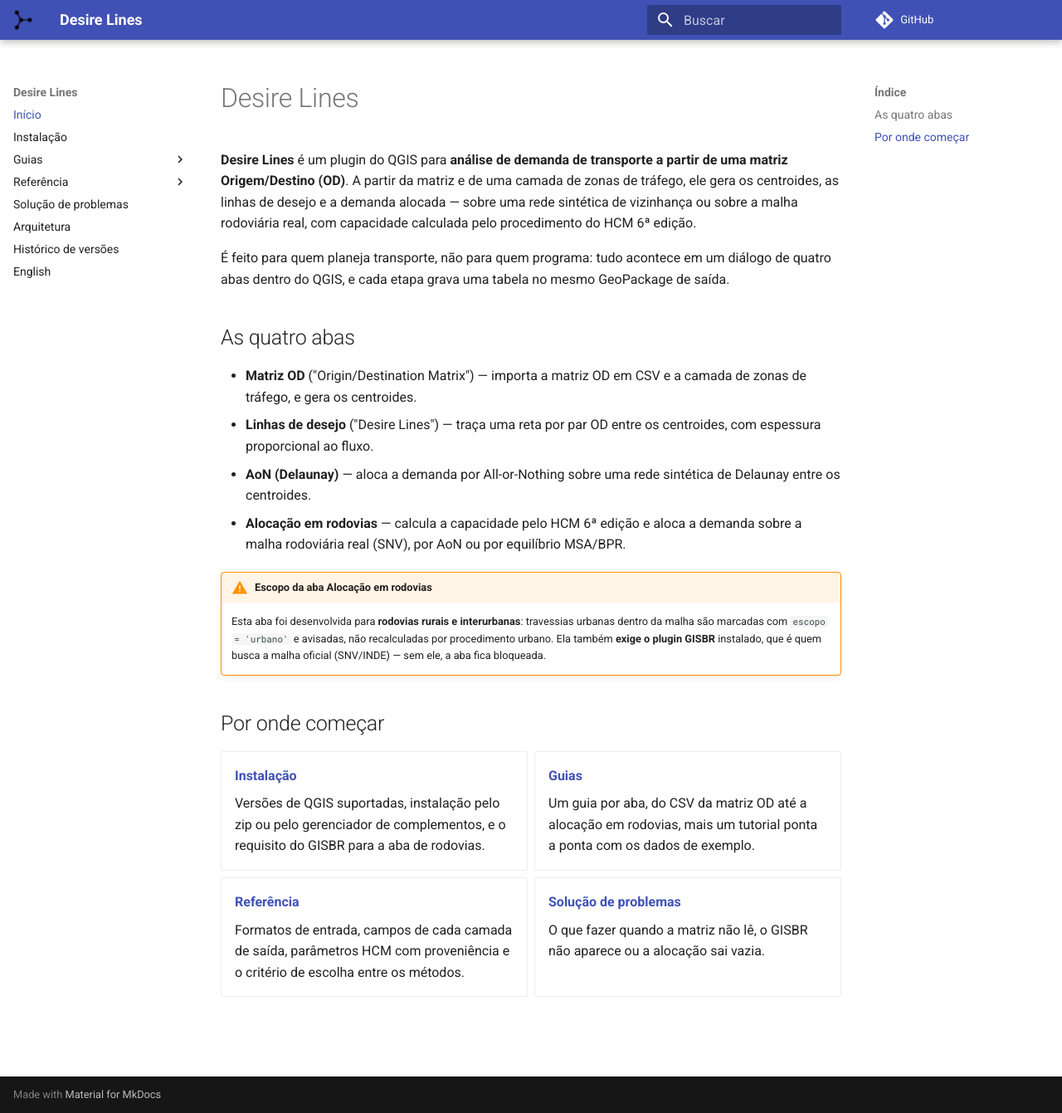
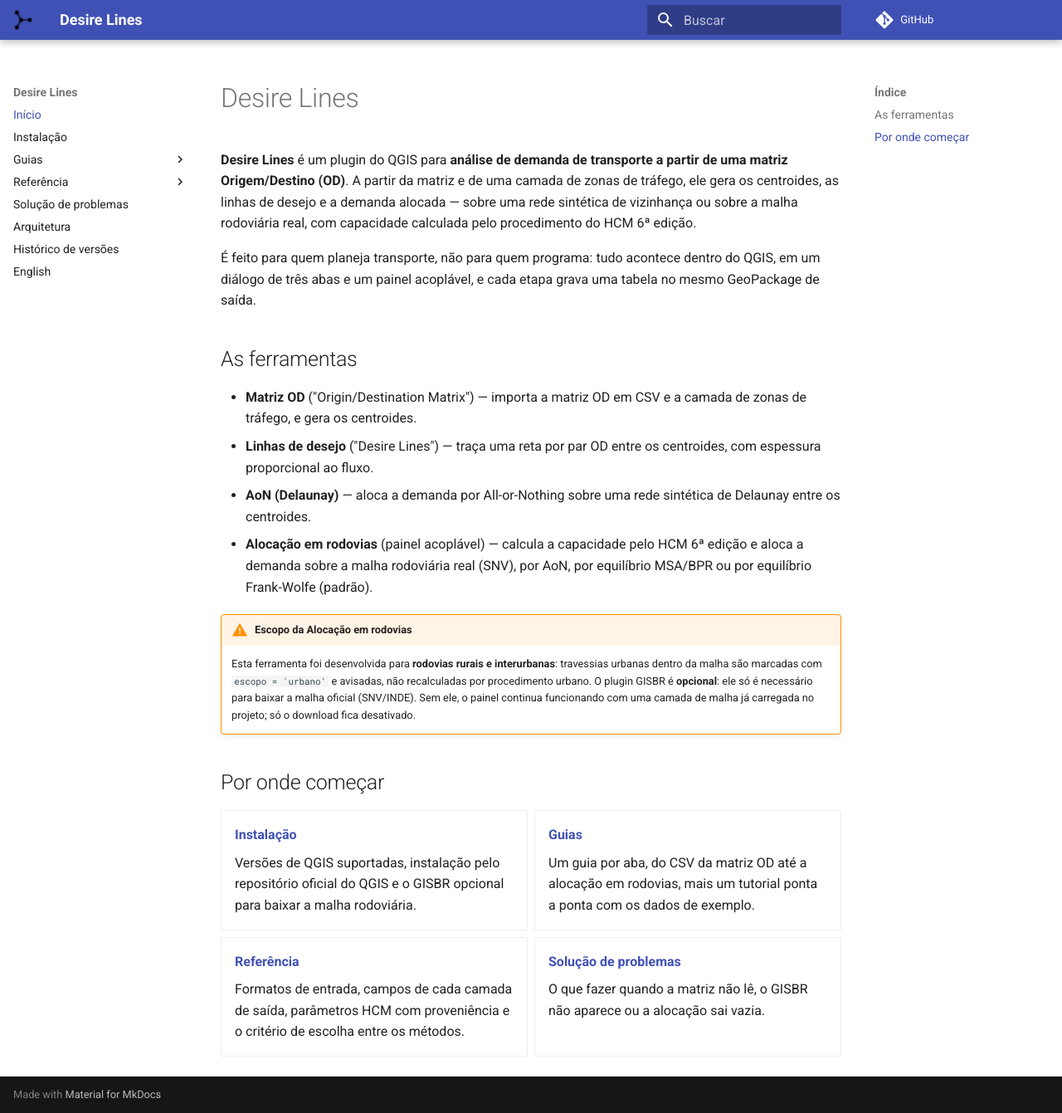
Before and after one commit to d-camargo/desire_lines, an MkDocs documentation site: the page built from docs/index.md, in a window 1280 px wide and 1341 px high. Shown: the whole window at 83% size. Built offline with MkDocs 1.6.1 and Material for MkDocs 9.7.7, drawn with Linux system fonts in a browser that asks for light colours; comment, search, counter and statistics services are not loaded.

Commit message:
docs: tira instalação por ZIP e corrige o index sobre o GISBR
O plugin está no repositório oficial do QGIS; a instalação por ZIP e
seus três prints saem do README (EN/PT-BR), de instalacao.md e da página
em inglês. index.md: GISBR é opcional (só o download da malha depende
dele), alocação em rodovias é painel acoplável e tem Frank-Wolfe como
padrão.

Co-Authored-By: Claude Opus 5.5 <noreply@anthropic.com>

```diff
--- a/docs/index.md
+++ b/docs/index.md
@@ -6,11 +6,11 @@ tráfego, ele gera os centroides, as linhas de desejo e a demanda alocada — so
 rede sintética de vizinhança ou sobre a malha rodoviária real, com capacidade calculada
 pelo procedimento do HCM 6ª edição.
 
-É feito para quem planeja transporte, não para quem programa: tudo acontece em um
-diálogo de quatro abas dentro do QGIS, e cada etapa grava uma tabela no mesmo
-GeoPackage de saída.
+É feito para quem planeja transporte, não para quem programa: tudo acontece dentro do
+QGIS, em um diálogo de três abas e um painel acoplável, e cada etapa grava uma
+tabela no mesmo GeoPackage de saída.
 
-## As quatro abas
+## As ferramentas
 
 - **Matriz OD** ("Origin/Destination Matrix") — importa a matriz OD em CSV e a camada
   de zonas de tráfego, e gera os centroides.
@@ -18,15 +18,17 @@ GeoPackage de saída.
   centroides, com espessura proporcional ao fluxo.
 - **AoN (Delaunay)** — aloca a demanda por All-or-Nothing sobre uma rede sintética de
   Delaunay entre os centroides.
-- **Alocação em rodovias** — calcula a capacidade pelo HCM 6ª edição e aloca a demanda
-  sobre a malha rodoviária real (SNV), por AoN ou por equilíbrio MSA/BPR.
+- **Alocação em rodovias** (painel acoplável) — calcula a capacidade pelo HCM 6ª
+  edição e aloca a demanda sobre a malha rodoviária real (SNV), por AoN, por
+  equilíbrio MSA/BPR ou por equilíbrio Frank-Wolfe (padrão).
 
-!!! warning "Escopo da aba Alocação em rodovias"
-    Esta aba foi desenvolvida para **rodovias rurais e interurbanas**: travessias
-    urbanas dentro da malha são marcadas com `escopo = 'urbano'` e avisadas, não
-    recalculadas por procedimento urbano. Ela também **exige o plugin GISBR**
-    instalado, que é quem busca a malha oficial (SNV/INDE) — sem ele, a aba fica
-    bloqueada.
+!!! warning "Escopo da Alocação em rodovias"
+    Esta ferramenta foi desenvolvida para **rodovias rurais e interurbanas**:
+    travessias urbanas dentro da malha são marcadas com `escopo = 'urbano'` e
+    avisadas, não recalculadas por procedimento urbano. O plugin GISBR é
+    **opcional**: ele só é necessário para baixar a malha oficial (SNV/INDE). Sem
+    ele, o painel continua funcionando com uma camada de malha já carregada no
+    projeto; só o download fica desativado.
 
 ## Por onde começar
 
@@ -34,8 +36,8 @@ GeoPackage de saída.
 
 -   **[Instalação](instalacao.md)**
 
-    Versões de QGIS suportadas, instalação pelo zip ou pelo gerenciador de
-    complementos, e o requisito do GISBR para a aba de rodovias.
+    Versões de QGIS suportadas, instalação pelo repositório oficial do QGIS e o
+    GISBR opcional para baixar a malha rodoviária.
 
 -   **[Guias](guias/matriz-od.md)**
 
```
Also changed, not shown: README.md (+1 -17 lines), README.pt-BR.md (+1 -17 lines), docs/en/overview.md (+4 -6 lines), docs/instalacao.md (+1 -23 lines).
